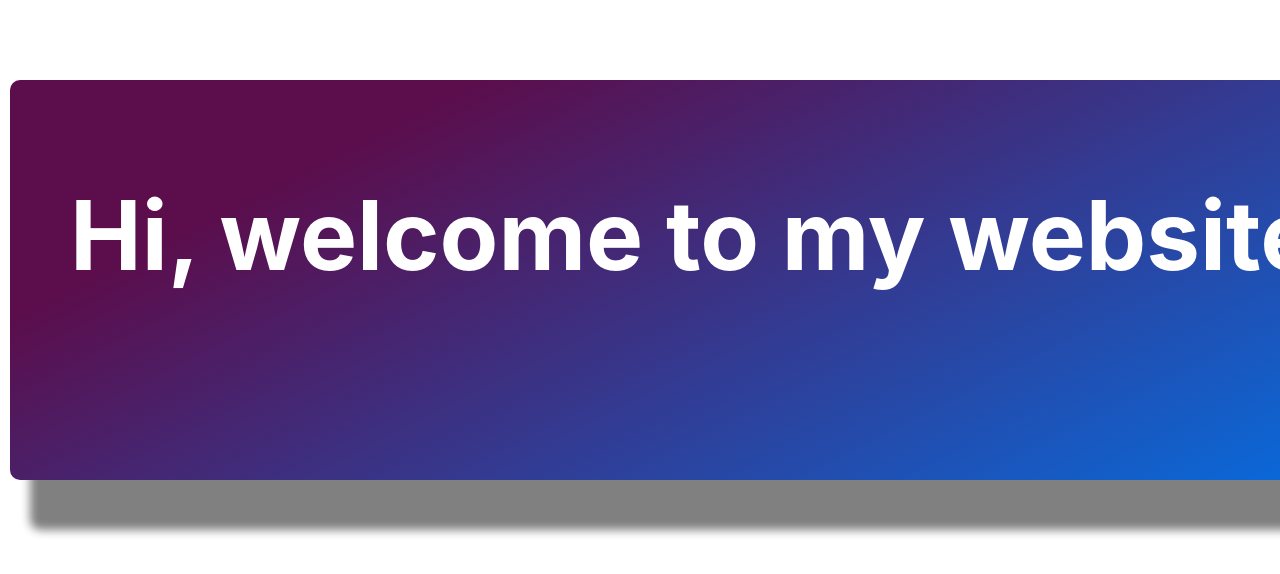
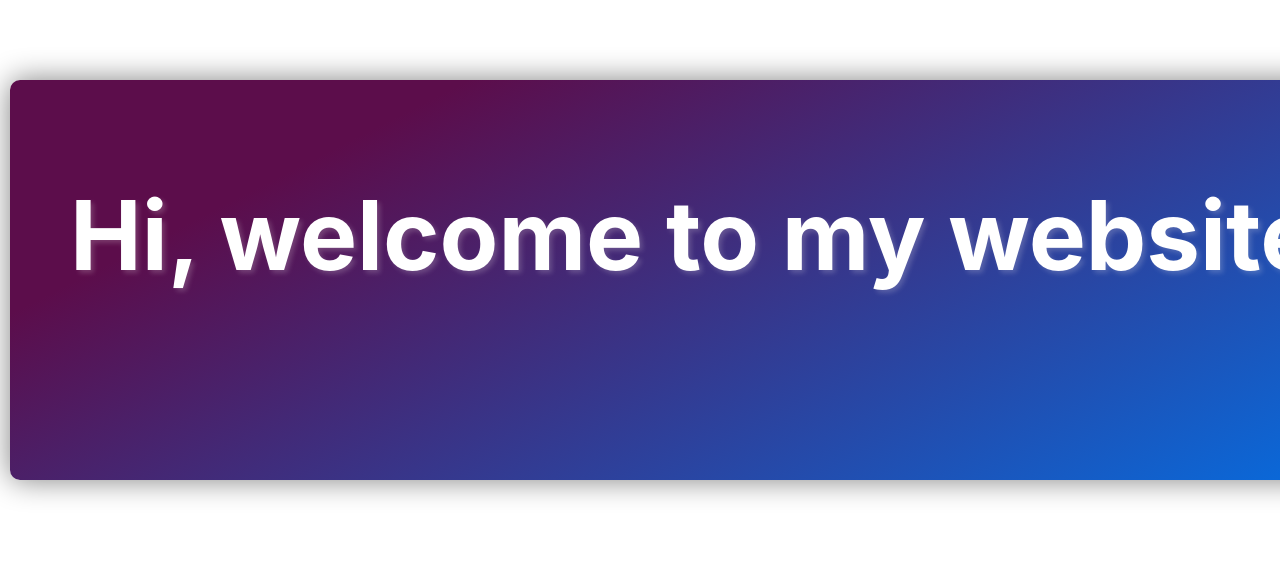
Before and after one commit to vimanshu/html-css-js, a plain HTML site: page html/index.html in a window 1280 px wide. Shown: the top 574 px of the page. Drawn offline with Linux system fonts and the light colour scheme.

Commit message:
Update style.css

```diff
--- a/html/css/style.css
+++ b/html/css/style.css
@@ -12,7 +12,7 @@ body {
     rgba(4, 111, 227, 1) 100%
   );
   border-radius: 10px;
-  box-shadow: 20px 50px 10px gray;
+  box-shadow: 0 0 30px gray;
 }
 h2 {
   color: white;
@@ -21,4 +21,5 @@ h2 {
   padding-top: 100px;
   font-family: -apple-system, BlinkMacSystemFont, "Segoe UI", Roboto, Oxygen,
     Ubuntu, Cantarell, "Open Sans", "Helvetica Neue", sans-serif;
+  text-shadow: 3px 3px 5px rgba(245, 239, 239, 0.2);
 }
```
